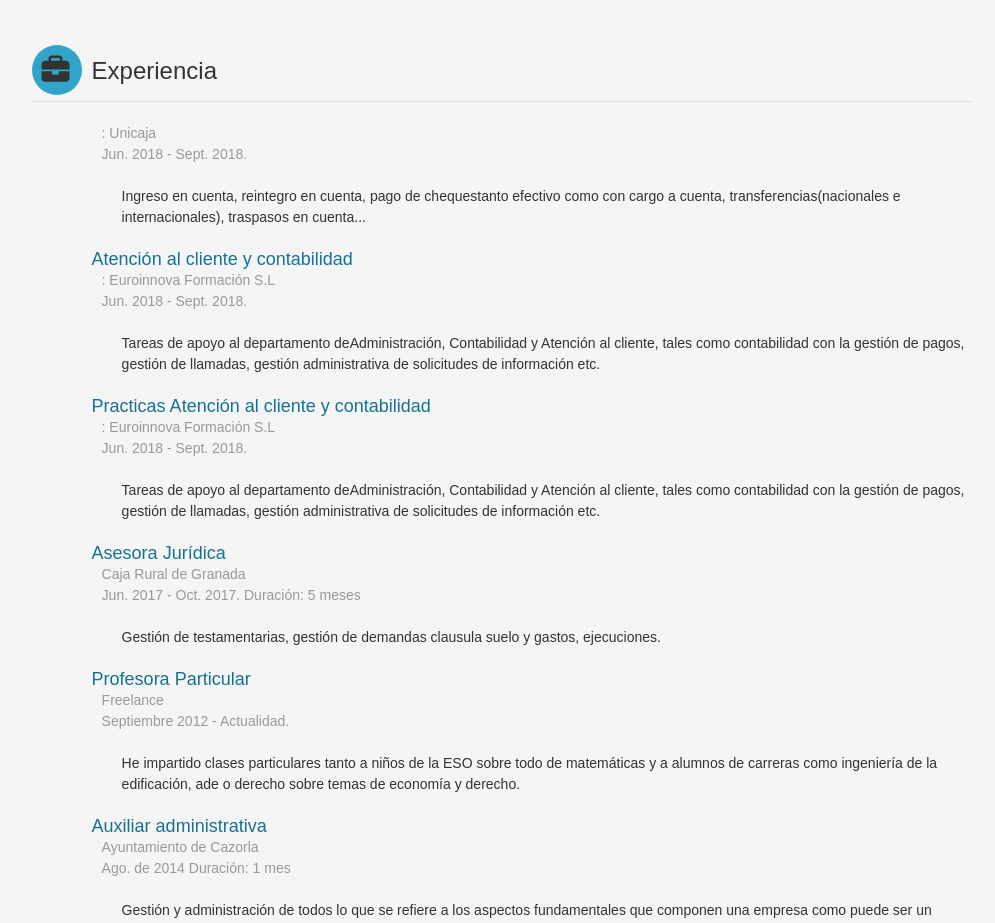
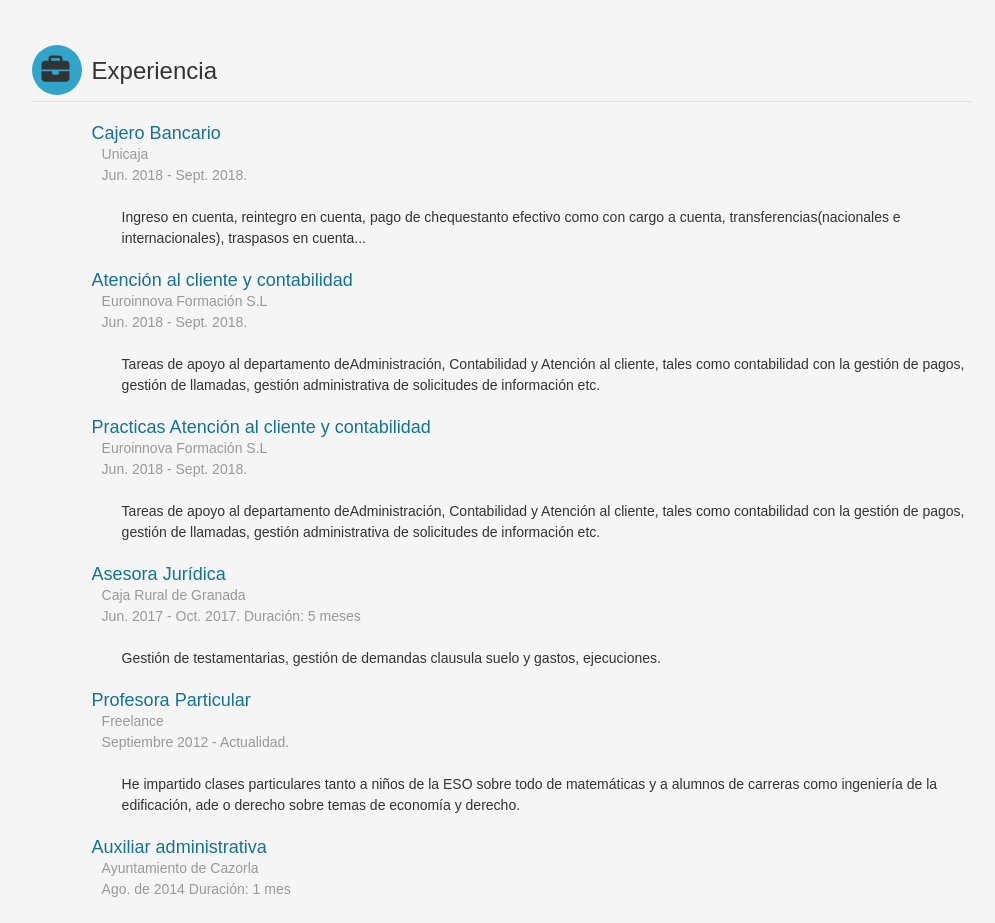
Before and after one commit to mercedesromo/mercedesromo.github.io, a plain HTML site: page index.html in a window 1280 px wide. Shown: the part 1062-1985 px from the top of the page, without its empty margins (138-1133 px from the left). Drawn offline with Linux system fonts and the light colour scheme; a web font is replaced by a local one.

Commit message:
Update index.html

```diff
--- a/index.html
+++ b/index.html
@@ -93,8 +93,8 @@
 				<h3>Experiencia</h3>
 				<ul>
 					<li>
-						<h4><strongCajeroBancario</strong></h4>
-						<span class="lieu">: Unicaja</span><br>
+						<h4><strong>Cajero Bancario</strong></h4>
+						<span class="lieu">Unicaja</span><br>
 						<span class="dates">Jun. 2018 - Sept. 2018. </span>
 						<p>Ingreso en cuenta, reintegro en cuenta, pago de chequestanto efectivo
 como con cargo a cuenta, transferencias(nacionales e internacionales), traspasos
@@ -102,7 +102,7 @@ en cuenta...</p>
 					</li>
 					<li>
 						<h4><strong>Atención al cliente y contabilidad</strong></h4>
-						<span class="lieu">: Euroinnova Formación S.L</span><br>
+						<span class="lieu">Euroinnova Formación S.L</span><br>
 						<span class="dates">Jun. 2018 - Sept. 2018. </span>
 						<p>Tareas de apoyo al departamento deAdministración, Contabilidad y
 Atención al cliente, tales como contabilidad con la gestión de pagos, gestión de
@@ -110,7 +110,7 @@ llamadas, gestión administrativa de solicitudes de información etc.</p>
 					</li>
 					<li>
 						<h4><strong>Practicas Atención al cliente y contabilidad</strong></h4>
-						<span class="lieu">: Euroinnova Formación S.L</span><br>
+						<span class="lieu">Euroinnova Formación S.L</span><br>
 						<span class="dates">Jun. 2018 - Sept. 2018. </span>
 						<p>Tareas de apoyo al departamento deAdministración, Contabilidad y
 Atención al cliente, tales como contabilidad con la gestión de pagos, gestión de
```
